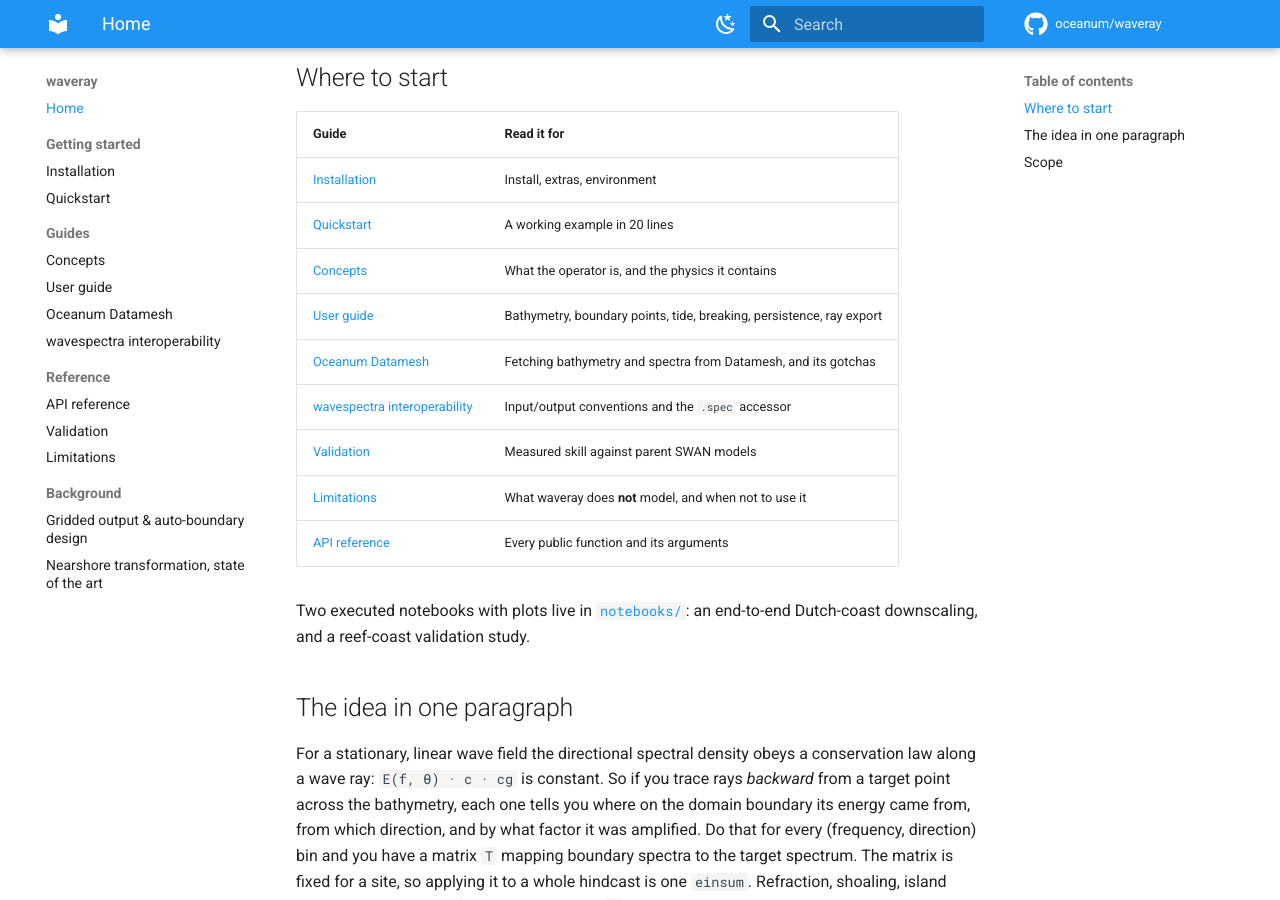
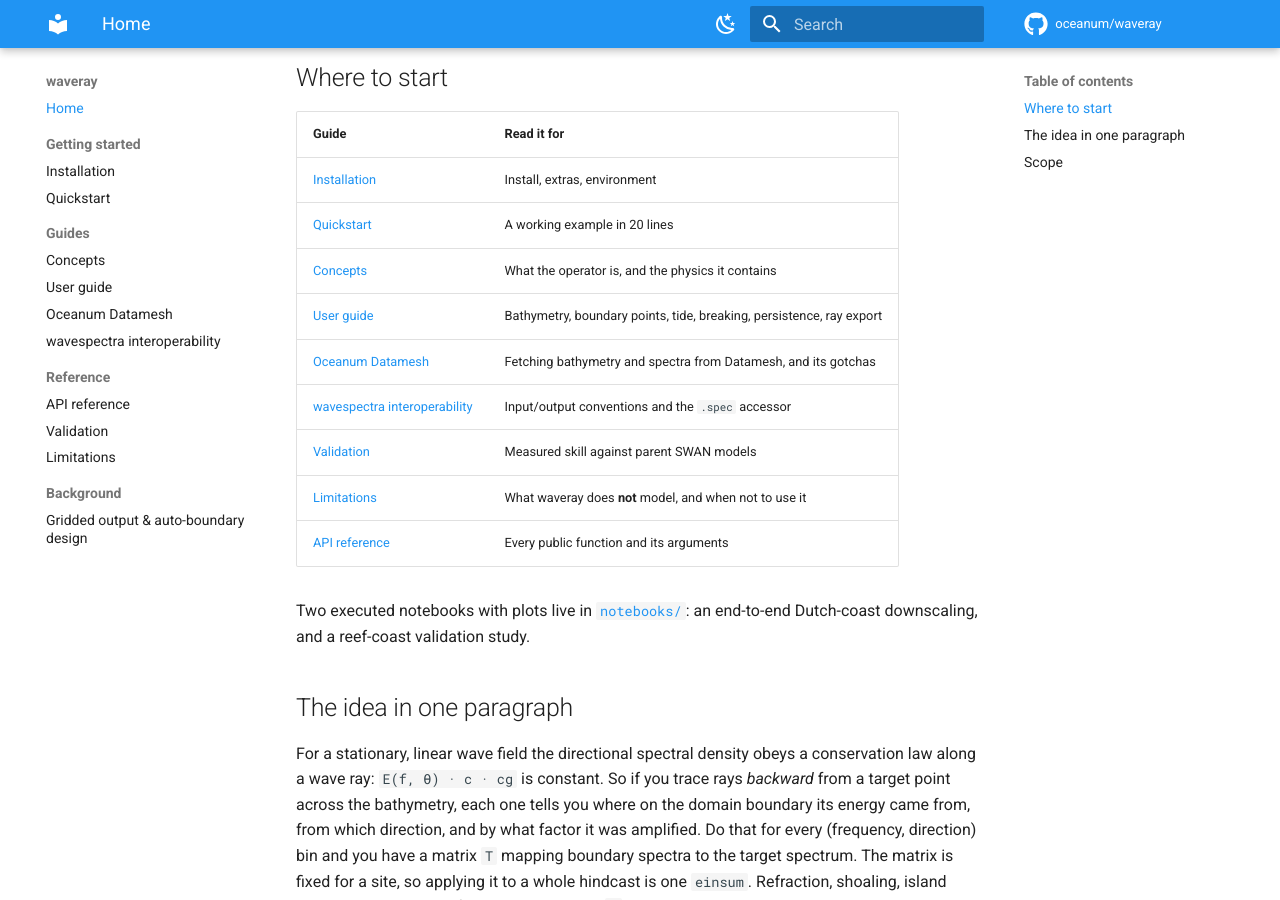
Before and after one commit to oceanum/waveray, an MkDocs documentation site: the page built from docs/index.md, in a window 1280 px wide and 900 px high, scrolled down 329 px. Built offline with MkDocs 1.6.1 and Material for MkDocs 9.7.7, drawn with Linux system fonts in a browser that asks for light colours; comment, search, counter and statistics services are not loaded.

Commit message:
docs: drop the deleted research note from the mkdocs nav
The research write-up was removed on main (0799131); its nav entry would
fail the strict build.

Co-Authored-By: Claude Opus 4.8 (1M context) <noreply@anthropic.com>
Claude-Session: https://claude.ai/code/session_01ETGoz8ozsPNUr3K2MwpAnm

```diff
--- a/mkdocs.yml
+++ b/mkdocs.yml
@@ -55,7 +55,6 @@ nav:
       - Limitations: limitations.md
   - Background:
       - Gridded output & auto-boundary design: design-v0.2-auto-boundary-and-grids.md
-      - Nearshore transformation, state of the art: research-nearshore-transformation-sota-2026-07-06.md
 
 markdown_extensions:
   - admonition
```
